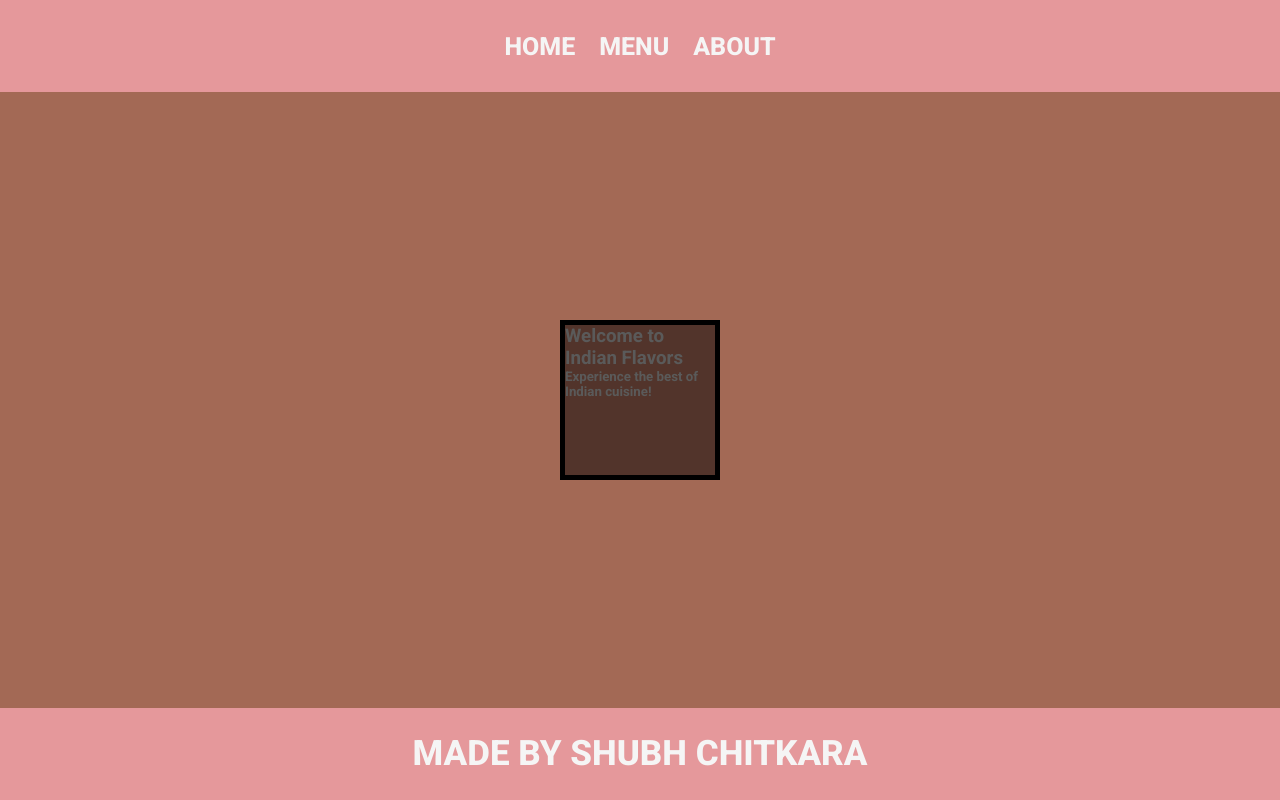
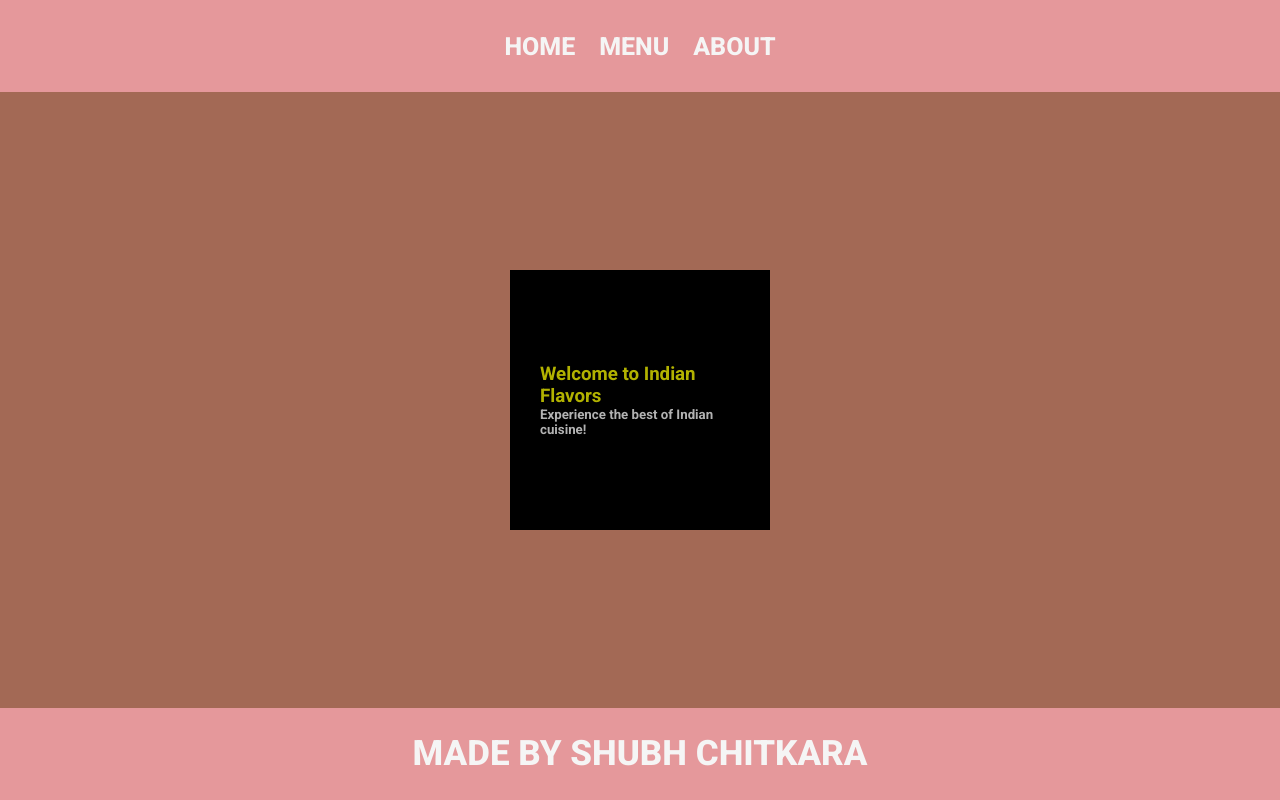
Before and after one commit to ShubhChitkara/RestaurantPage, a website built with webpack: page src/template.html in a window 1280 px wide. Built offline with nearby package versions, Linux system fonts and the light colour scheme.

Commit message:
Removed some bugs

```diff
--- a/src/about.js
+++ b/src/about.js
@@ -5,7 +5,7 @@ const aboutBox = () => {
     const hthree = document.createElement("h3");
     hthree.innerHTML = "Contact Us";
     const hfive = document.createElement("h5");
-    hfive.innerHTML = "Visit us at: \nPhone: (123) 456-7890 \nEmail: info@filipinorestaurant.com";
+    hfive.innerHTML = "Visit us at:      Phone: (123) 456-7890      Email: info@filipinorestaurant.com";
     introBox.appendChild(hthree);
     introBox.appendChild(hfive);
     centerContent.appendChild(introBox);
--- a/src/style.css
+++ b/src/style.css
@@ -71,14 +71,19 @@ button:hover {
 }
 
 .introbox{
-    height: 150px;
-    width: 150px;
-    color: white;
-    border: 5px solid black;
-    background-color: darksalmon;
-    filter: brightness(50%);
+    height: 200px;
+    width: 200px;
+    background-color: black;
+    display: flex;
+    flex-direction: column;
+    justify-content: center;
+    align-items: center;
+    padding: 30px 30px;
 
 }
-introbox h3{
+.introbox h3{
     color: yellow;
 }
+.introbox h5{
+    color: white;
+}
```
